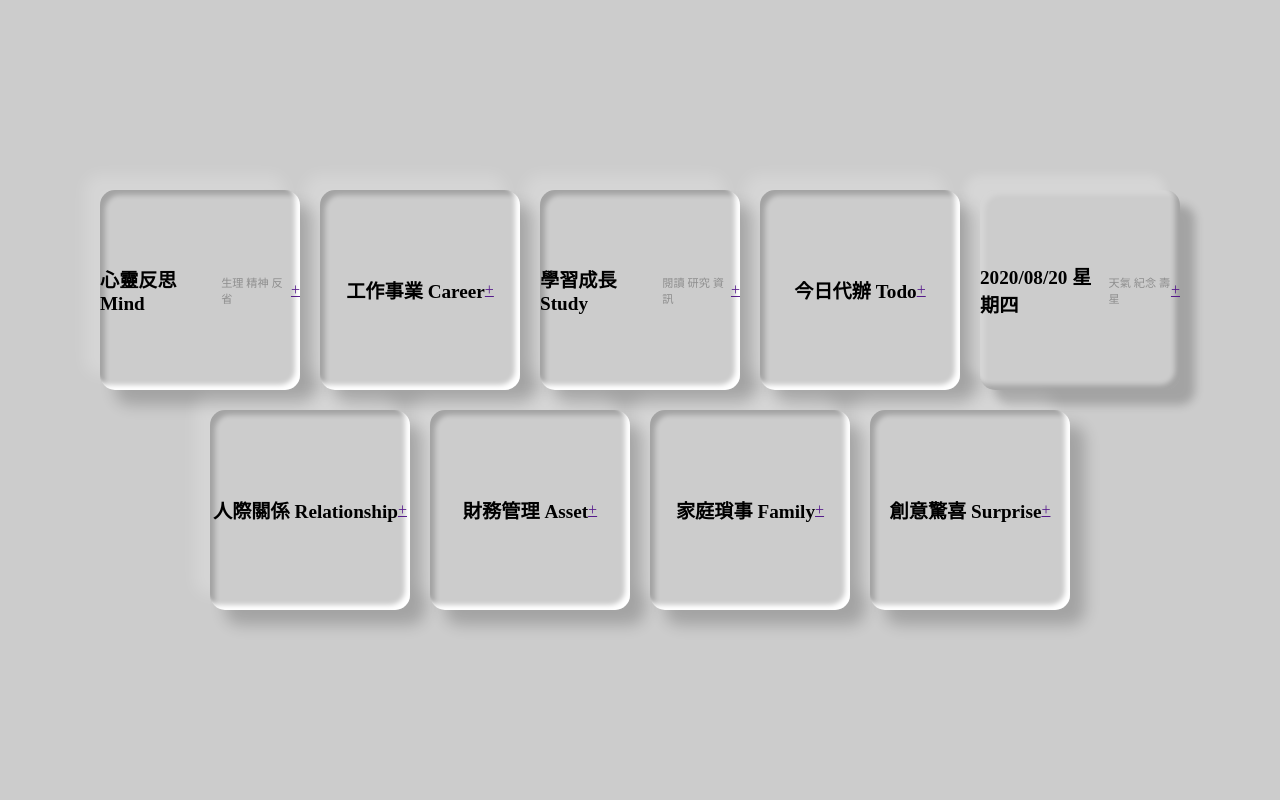
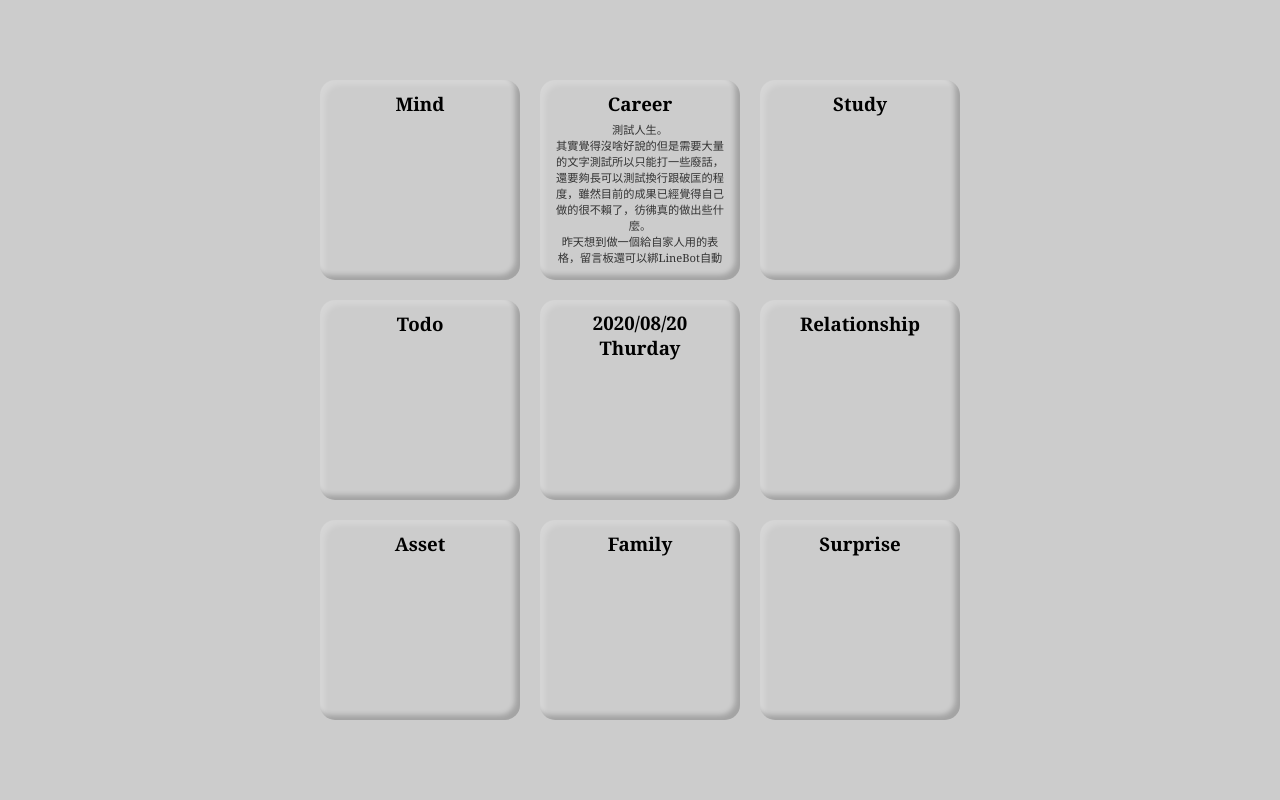
Before and after one commit to HappyTheComputer/django_diary, a Django app: page /tenyrsdiary/ in a window 1280 px wide. Run offline with Django 3.2, Linux system fonts and the light colour scheme.

Commit message:
modify diary index.html and css

```diff
--- a/mytestsite/tenyrsdiary/static/tenyrsdiary/style.css
+++ b/mytestsite/tenyrsdiary/static/tenyrsdiary/style.css
@@ -2,6 +2,7 @@
 {
     margin: 0;
     padding: 0;
+    font-family: Georgia, 'Times New Roman', Times, serif;
 }
 body
 {
@@ -15,48 +16,90 @@ body
 {
     position: relative;
     display: flex;
+    width: 765px;
     justify-content: center;
     align-items: center;
     flex-wrap: wrap;
 }
-.container .other
+.container .box
 {
     position: relative;
-    width: 200px;
-    height: 200px;
+    width: 180px;
+    height: 180px;
     margin: 10px 10px;
+    padding: 10px;
     background: #ccc;
     display: flex;
     justify-content: center;
     align-items: center;
     border-radius: 15px;
-    box-shadow: -15px -15px 15px rgba(255,255,255,0.2),
-                15px 15px 15px rgba(0,0,0,0.2),
-                inset -5px -5px 5px rgba(255,255,255.2),
-                inset 5px 5px 5px rgba(0,0,0,0.2);
+    flex-direction: column;
+    box-shadow: inset -5px -5px 5px rgba(0,0,0,0.2),
+                inset 5px 5px 5px rgba(255,255,255,0.2);
 }
-.container .today
+.container .box:hover
+{
+    box-shadow: inset -5px -5px 10px rgba(255,255,255.2),
+                inset 5px 5px 10px rgba(0,0,0,0.2);
+}
+.container .box .title
 {
     position: relative;
-    width: 200px;
-    height: 200px;
-    margin: 10px 10px;
-    background: #ccc;
-    display: flex;
     justify-content: center;
     align-items: center;
-    border-radius: 15px;
-    box-shadow: -15px -15px 10px rgba(255,255,255,0.2),
-                15px 15px 10px rgba(0,0,0,0.2),
-                inset -5px -5px 5px rgba(0,0,0,0.2),
-                inset 5px 5px 5px rgba(255,255,255,0.2);
+    text-align: center;
+    font-size: 1em;
 }
-.container .title
+.container .box .title .en
 {
-    font-size: 1.2em;
+    display: flex;
 }
-.container .content
+.container .box:hover .title .en
 {
+    display: none;
+}
+.container .box .title .tw
+{
+    display: none;
+}
+.container .box:hover .title .tw
+{
+    display: flex;
+}
+.container .box .content
+{
+    position: relative;
+    display: flex;
+    flex-direction: column;
+    height: 80%;
     font-size: 0.7em;
-    color: rgba(0, 0, 0, 0.3);
+    overflow: hidden;
+    margin: 5px;
+    color: #333;
+    text-align: center;
 }
+.container .box .add
+{
+    position: relative;
+    display: none;
+    flex-direction: column;
+    width: 100%;
+    height: 100%;
+    overflow: hidden;
+    background: #333;
+}
+.container .box .add a
+{
+    font-size: 1em;
+    color: #ccc;
+    text-align: center;
+    text-decoration: none;
+}
+.container .box:hover .content
+{
+    display: none;
+}
+.container .box:hover .add
+{
+    display: flex;
+}
--- a/mytestsite/tenyrsdiary/templates/tenyrsdiary/index.html
+++ b/mytestsite/tenyrsdiary/templates/tenyrsdiary/index.html
@@ -3,91 +3,120 @@
 <link rel="stylesheet" type="text/css" href="{% static 'tenyrsdiary/style.css' %}">
 
 <div class="container">
-    <div class="box other">
-        <h3 class="box title">心靈反思 Mind</h3>
-        <div class="box content">
-            <ul>
-                <il>生理</il>
-                <il>精神</il>
-                <il>反省</il>
-            </ul>
+    <div class="box">
+        <div class="title">
+            <h3 class="tw">心靈反思</h3>
+            <h3 class="en">Mind</h3>
         </div>
-        <a href="" class="input">+</a>
+        <div class="content">
+        </div>
+        <div class="add">
+            <a href="" class="input">+生理</a>
+            <a href="" class="input">+精神</a>
+            <a href="" class="input">+反省</a>
+        </div>
     </div>
-    <div class="box other">
-        <h3 class="box title">工作事業 Career</h3>
-        <div class="box content">
-            <ul>
-                <il></il>
-            </ul>
+    <div class="box">
+        <div class="title">
+            <h3 class="tw">工作事業</h3>
+            <h3 class="en">Career</h3>
         </div>
-        <a href="" class="input">+</a>
+
+        <div class="content">
+            <p>測試人生。</p>
+            <p>其實覺得沒啥好說的但是需要大量的文字測試所以只能打一些廢話，還要夠長可以測試換行跟破匡的程度，雖然目前的成果已經覺得自己做的很不賴了，彷彿真的做出些什麼。</p>
+            <p>昨天想到做一個給自家人用的表格，留言板還可以綁LineBot自動推訊息很方便！</p>
+            <p>夠多廢話了吧，不過換行要怎麼做啊？</p>
+        </div>
+        <div class="add">
+            <a href="" class="input">+</a>
+        </div>
     </div>
-    <div class="box other">
-        <h3 class="box title">學習成長 Study</h3>
-        <div class="box content">
-            <ul>
-                <il>閱讀</il>
-                <il>研究</il>
-                <il>資訊</il>
-            </ul>
+    <div class="box">
+        <div class="title">
+            <h3 class="tw">學習成長</h3>
+            <h3 class="en">Study</h3>
         </div>
-        <a href="" class="input">+</a>
+
+        <div class="content">
+        </div>
+        <div class="add">
+            <a href="" class="input">+閱讀</a>
+            <a href="" class="input">+研究</a>
+            <a href="" class="input">+資訊</a>
+        </div>
     </div>
-    <div class="box other">
-        <h3 class="box title">今日代辦 Todo</h3>
-        <div class="box content">
-            <ul>
-                <il></il>
-            </ul>
+    <div class="box">
+        <div class="title">
+            <h3 class="tw">今日代辦</h3>
+            <h3 class="en">Todo</h3>
         </div>
-        <a href="" class="input">+</a>
+
+        <div class="content">
+
+        </div>
+        <div class="add">
+            <a href="" class="input">+</a>
+        </div>
     </div>
-    <div class="box today">
-        <h3 class="box title">2020/08/20 星期四</h3>
-        <div class="box content">
-            <ul>
-                <il>天氣</il>
-                <il>紀念</il>
-                <il>壽星</il>
-            </ul>
+    <div class="box">
+        <div class="title">
+            <h3 class="tw">109年8月20日<br>星期四</h3>
+            <h3 class="en">2020/08/20<br>Thurday</h3>
         </div>
-        <a href="" class="input">+</a>
+
+        <div class="content">
+        </div>
+        <div class="add">
+            <a href="" class="input">+天氣</a>
+            <a href="" class="input">+紀念</a>
+            <a href="" class="input">+壽星</a>
+        </div>
     </div>
-    <div class="box other">
-        <h3 class="box title">人際關係 Relationship</h3>
-        <div class="box content">
-            <ul>
-                <il></il>
-            </ul>
+    <div class="box">
+        <div class="title">
+            <h3 class="tw">人際關係</h3>
+            <h3 class="en">Relationship</h3>
         </div>
-        <a href="" class="input">+</a>
+        <div class="content">
+        </div>
+        <div class="add">
+            <a href="" class="input">+</a>
+        </div>
     </div>
-    <div class="box other">
-        <h3 class="box title">財務管理 Asset</h3>
-        <div class="box content">
-            <ul>
-                <il></il>
-            </ul>
+    <div class="box">
+        <div class="title">
+            <h3 class="tw">財務管理</h3>
+            <h3 class="en">Asset</h3>
         </div>
-        <a href="" class="input">+</a>
+        <div class="content">
+        </div>
+        <div class="add">
+            <a href="" class="input">+</a>
+        </div>
     </div>
-    <div class="box other">
-        <h3 class="box title">家庭瑣事 Family</h3>
-        <div class="box content">
-            <ul>
-                <il></il>
-            </ul>
+    <div class="box">
+        <div class="title">
+            <h3 class="tw">家庭瑣事</h3>
+            <h3 class="en">Family</h3>
         </div>
-        <a href="" class="input">+</a>
+
+        <div class="content">
+        </div>
+        <div class="add">
+            <a href="" class="input">+</a>
+        </div>
     </div>
-    <div class="box other">
-        <h3 class="box title">創意驚喜 Surprise</h3>
-        <div class="box content">
-            <ul>
-                <il></il>
-            </ul>
+    <div class="box">
+        <div class="title">
+            <h3 class="tw">創意驚喜</h3>
+            <h3 class="en">Surprise</h3>
         </div>
-        <a href="" class="input">+</a>
+
+        <div class="content">
+        </div>
+        <div class="add">
+            <a href="" class="input">+</a>
+        </div>
     </div>
 </div>
```
